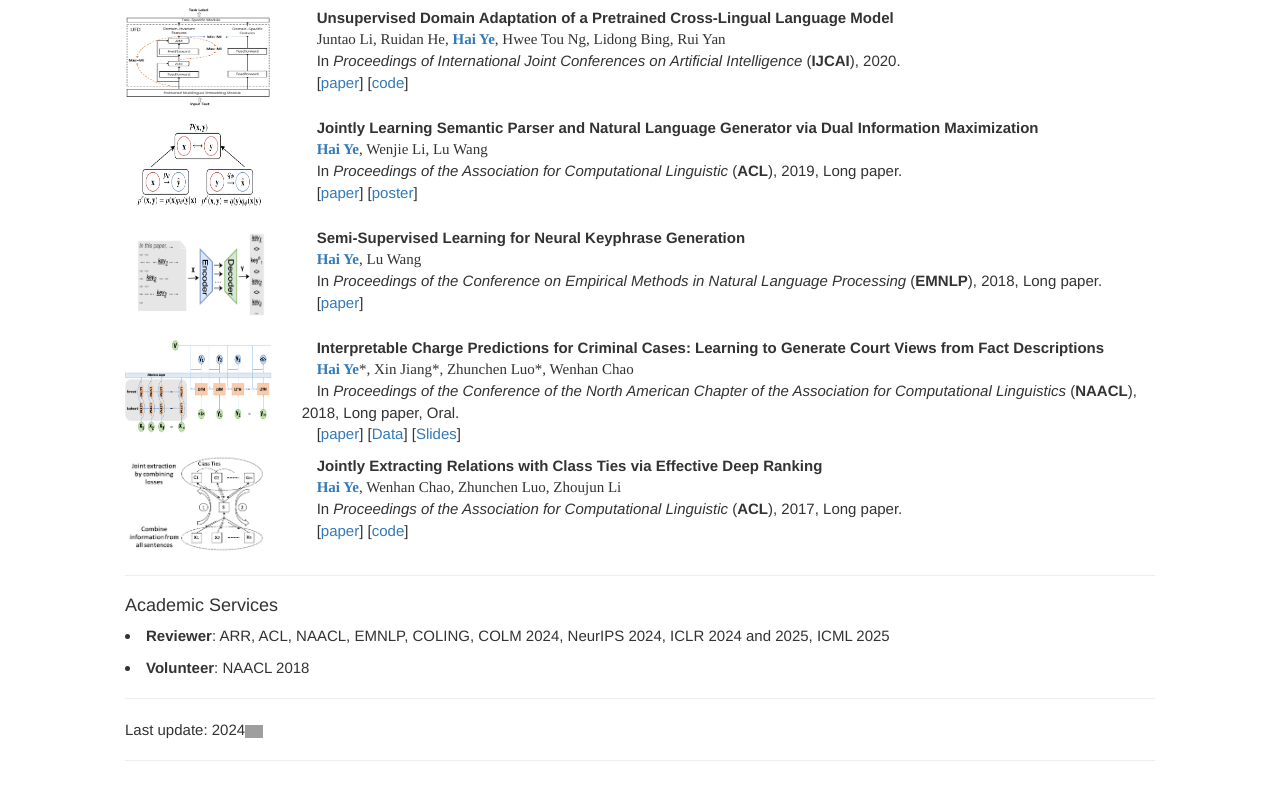
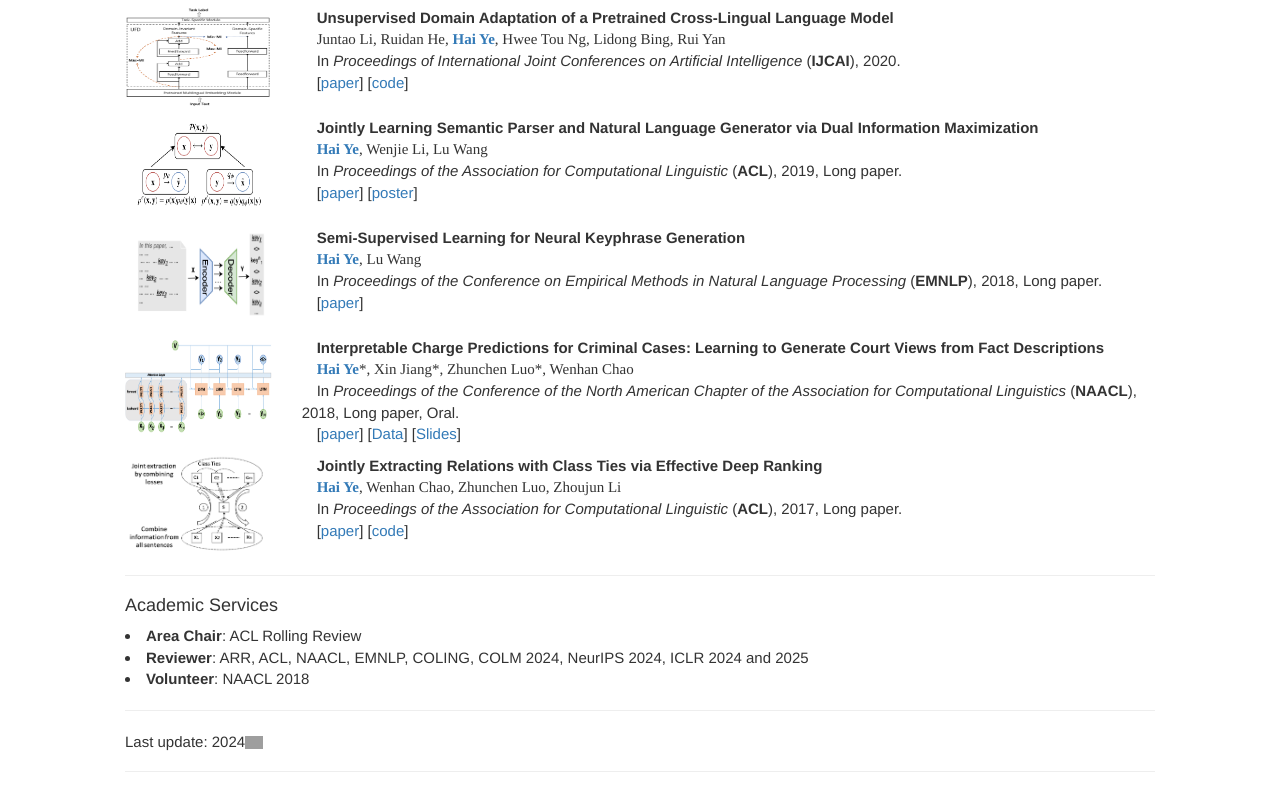
Before and after one commit to oceanypt/hai-ye.github.io, a plain HTML site: page index.html in a window 1280 px wide. Shown: the part 1195-1987 px from the top of the page. Drawn offline with Linux system fonts and the light colour scheme; grey boxes are pictures that could not be loaded.

Commit message:
update readme

```diff
--- a/index.html
+++ b/index.html
@@ -235,13 +235,11 @@
 
 
 
-
-
       <hr style = "clear:both"/>
       <h4>Academic Services </h4>
       <p>
-        <li><b>Reviewer</b>: ARR, ACL, NAACL, EMNLP, COLING, COLM 2024, NeurIPS 2024, ICLR 2024 and 2025, ICML 2025</li>
-      </p>
+        <li><b>Area Chair</b>: ACL Rolling Review </li>
+        <li><b>Reviewer</b>: ARR, ACL, NAACL, EMNLP, COLING, COLM 2024, NeurIPS 2024, ICLR 2024 and 2025</li>
         <li><b>Volunteer</b>: NAACL 2018</li>
       </p>
 
```
